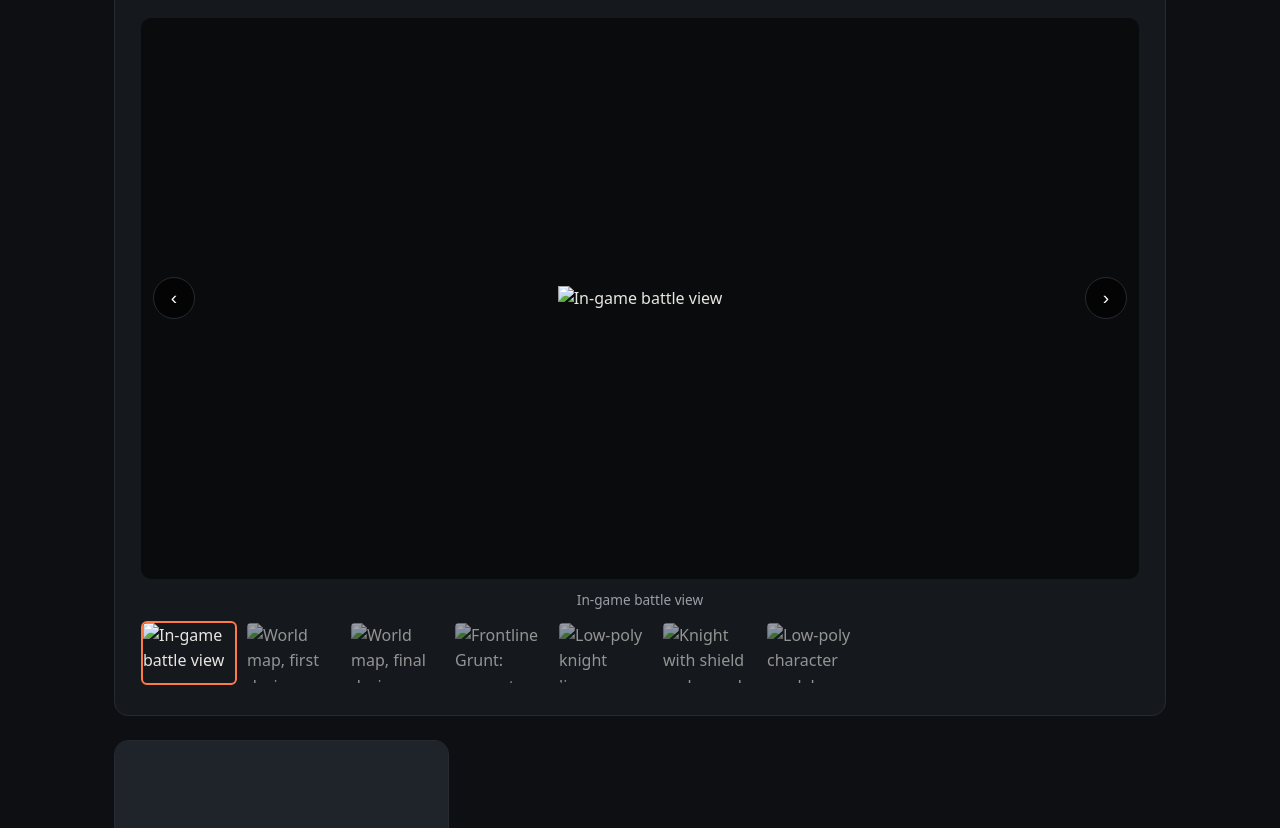
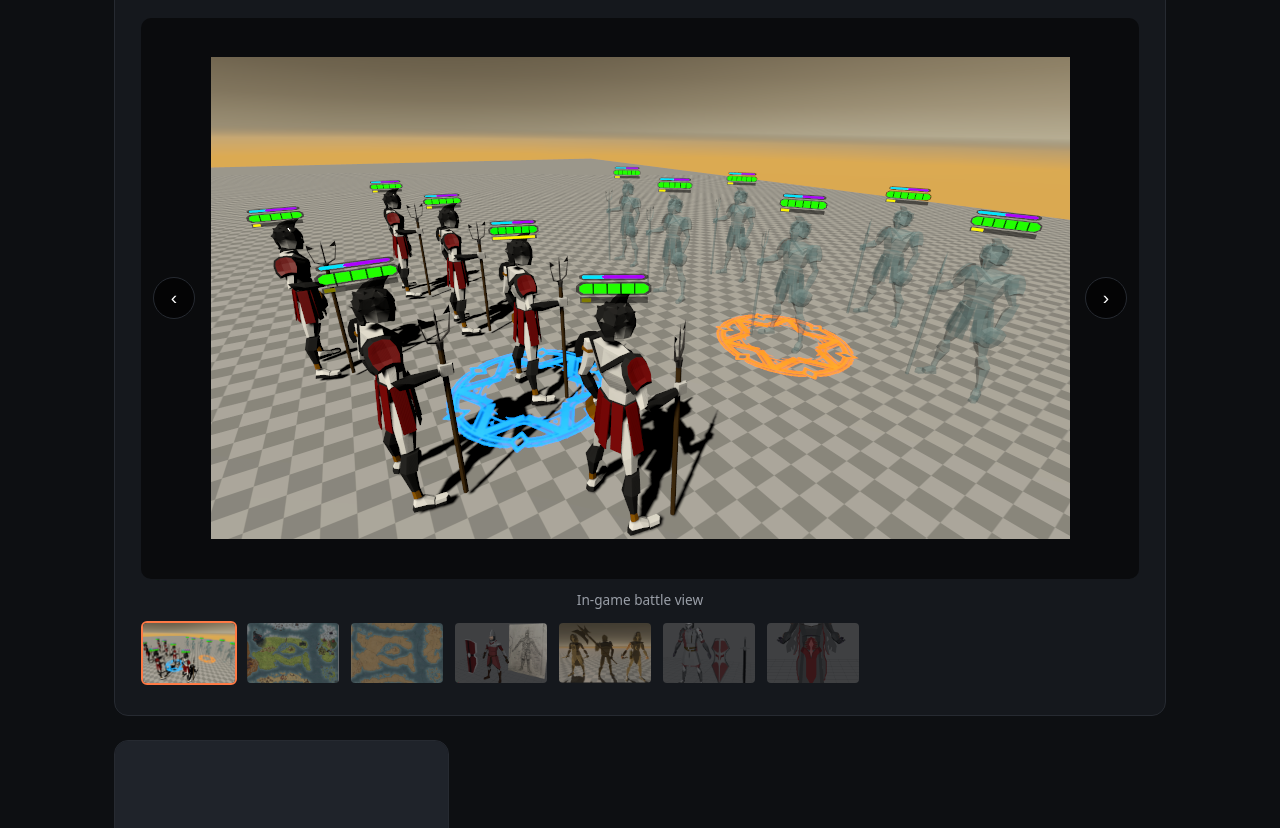
Before and after one commit to rhage-CS/website-, a plain HTML site: page index.html in a window 1280 px wide. Shown: the part 4051-4879 px from the top of the page. Drawn offline with Linux system fonts and the light colour scheme.

Commit message:
Modify media sources and image paths in index.html
Updated video sources and image references in the project.

```diff
--- a/index.html
+++ b/index.html
@@ -190,8 +190,8 @@
       <div class="card feature" id="mocap">
         <div class="feature-top">
           <div class="mocap-media">
-            <video autoplay muted loop playsinline poster="mocap-live-tracking.jpg" aria-label="Live full-body skeleton tracking in Motive"><source src="mocap-live-tracking.mp4" type="video/mp4"></video>
-            <img src="mocap-motive.jpg" alt="41-marker skeleton solved in OptiTrack Motive with an 8-camera array" loading="lazy">
+            <video autoplay muted loop playsinline aria-label="Live full-body skeleton tracking in Motive"><source src="IMG_0235.mov" type="video/mp4"></video>
+            <img src="IMG_0234.jpg" alt="41-marker skeleton solved in OptiTrack Motive with an 8-camera array" loading="lazy">
           </div>
           <div class="body">
             <div class="role">Assistant MoCap Engineer · LEMI Lab, UC Santa Cruz</div>
@@ -237,25 +237,25 @@
             <p>A turn-based strategy game set in the world of Alterra, made with Dead End Studios. I was the only audio designer, building the SFX and music and implementing them in FMOD with Unity. I also helped with animation and with level design alongside the game designer.</p>
             <div class="tags"><span class="tag">FMOD</span><span class="tag">Unity</span><span class="tag">Pro Tools</span><span class="tag">Animation</span><span class="tag">Level Design</span></div>
             <div style="margin-top:8px">
-              <a class="btn" href="polynex-world-lore.pdf" target="_blank">World &amp; lore doc (PDF)</a>
+              <a class="btn" href="Polynex%20Maps%20Names.pdf" target="_blank">World &amp; lore doc (PDF)</a>
             </div>
           </div>
         </div>
         <div class="gallery" data-gallery>
           <div class="gallery-main">
-            <img src="polynex-battle.jpg" alt="In-game battle view">
+            <img src="Ingamebattleview.png" alt="In-game battle view">
             <button class="gallery-btn prev" aria-label="Previous image">‹</button>
             <button class="gallery-btn next" aria-label="Next image">›</button>
           </div>
           <div class="gallery-cap">In-game battle view</div>
           <div class="thumbs">
-            <img src="polynex-battle.jpg" alt="In-game battle view" data-cap="In-game battle view" class="active" loading="lazy">
-            <img src="polynex-map-sketch.jpg" alt="World map, first design sketch" data-cap="World map, first design sketch" loading="lazy">
-            <img src="polynex-map-final.jpg" alt="World map, final design" data-cap="World map, final design" loading="lazy">
-            <img src="polynex-grunt.jpg" alt="Frontline Grunt: concept sketch to low-poly model" data-cap="Frontline Grunt: concept sketch to low-poly model" loading="lazy">
-            <img src="polynex-knights.jpg" alt="Low-poly knight lineup" data-cap="Low-poly knight lineup" loading="lazy">
-            <img src="polynex-knight-2.jpg" alt="Knight with shield and sword" data-cap="Knight with shield and sword" loading="lazy">
-            <img src="polynex-character.jpg" alt="Low-poly character model" data-cap="Low-poly character model" loading="lazy">
+            <img src="Ingamebattleview.png" alt="In-game battle view" data-cap="In-game battle view" class="active" loading="lazy">
+            <img src="World%20Map%20Design%20Sketch%201.png" alt="World map, first design sketch" data-cap="World map, first design sketch" loading="lazy">
+            <img src="World%20Map%20Design%20Final.png" alt="World map, final design" data-cap="World map, final design" loading="lazy">
+            <img src="FrontlineGruntLP.png" alt="Frontline Grunt: concept sketch to low-poly model" data-cap="Frontline Grunt: concept sketch to low-poly model" loading="lazy">
+            <img src="LowPloyKnights.png" alt="Low-poly knight lineup" data-cap="Low-poly knight lineup" loading="lazy">
+            <img src="LowPloyKnight2.png" alt="Knight with shield and sword" data-cap="Knight with shield and sword" loading="lazy">
+            <img src="LowPloyCharacter.png" alt="Low-poly character model" data-cap="Low-poly character model" loading="lazy">
           </div>
         </div>
       </div>
```
